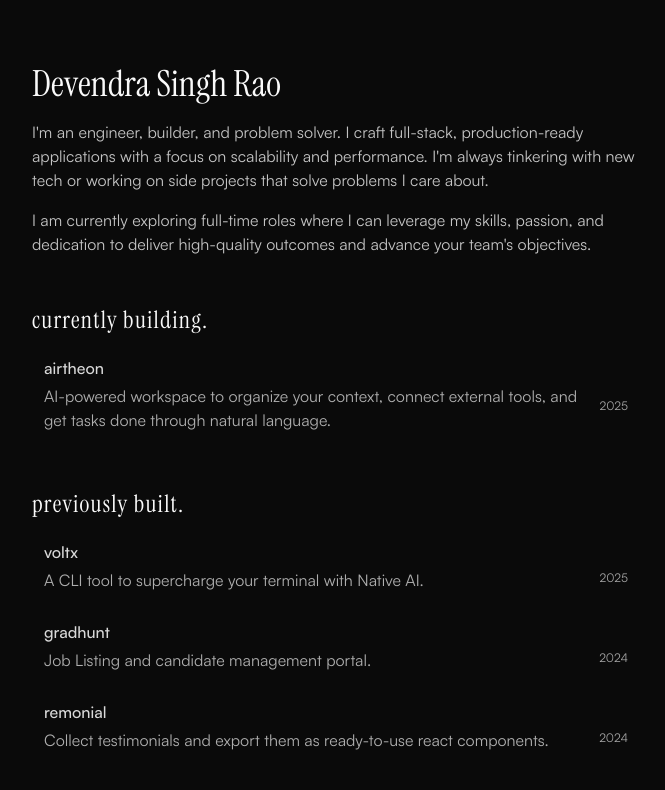
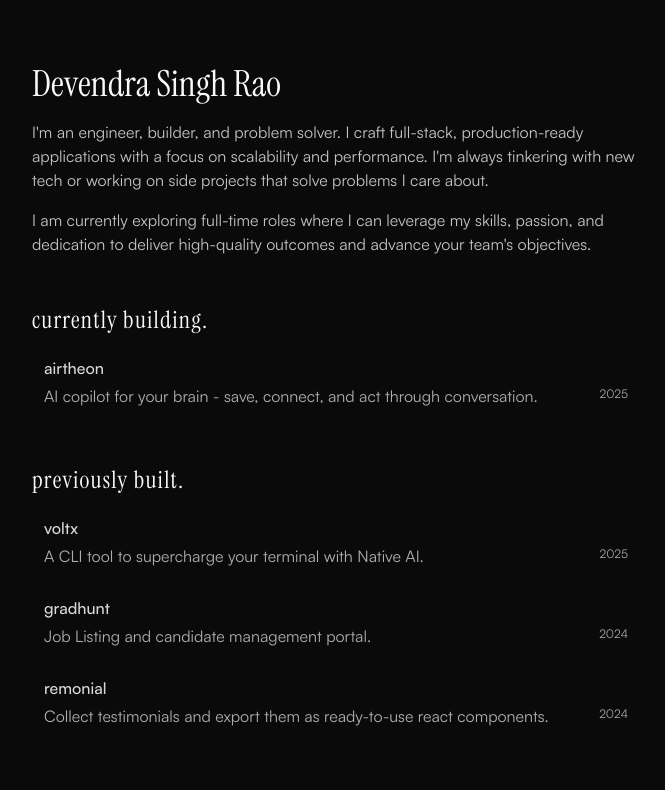
Before and after one commit to raodevendrasingh/site, a Next.js app: page / in a window 1280 px wide. Shown: the top 790 px of the page, without its empty margins (304-969 px from the left). Built offline with nearby package versions, Linux system fonts and the light colour scheme.

Commit message:
fix: update app tagline

```diff
--- a/src/data/building.ts
+++ b/src/data/building.ts
@@ -3,7 +3,7 @@ export const building = [
         id: 1,
         title: "airtheon",
         description:
-            "AI-powered workspace to organize your context, connect external tools, and get tasks done through natural language.",
+            "AI copilot for your brain - save, connect, and act through conversation.",
         link: "https://github.com/airtheonhq",
         year: "2025",
     },
```
